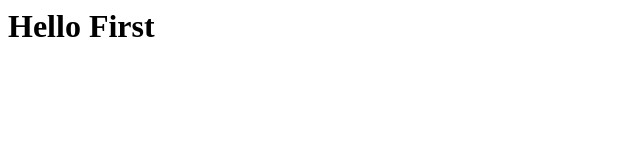
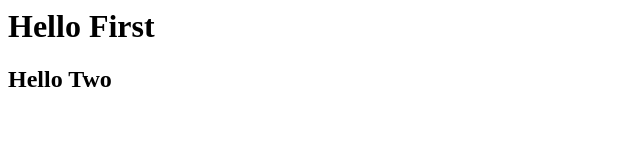
Before and after one commit to Agarwalpriyanshuu/Swarm, a plain HTML site: page index.html in a window 1280 px wide. Shown: the whole page, without its empty margins (0-640 px from the left). Drawn offline with Linux system fonts and the light colour scheme.

Commit message:
Second Update in repo

```diff
--- a/index.html
+++ b/index.html
@@ -1 +1,2 @@
 <h1> Hello First </h1>
+<h2> Hello Two </h2>
```
